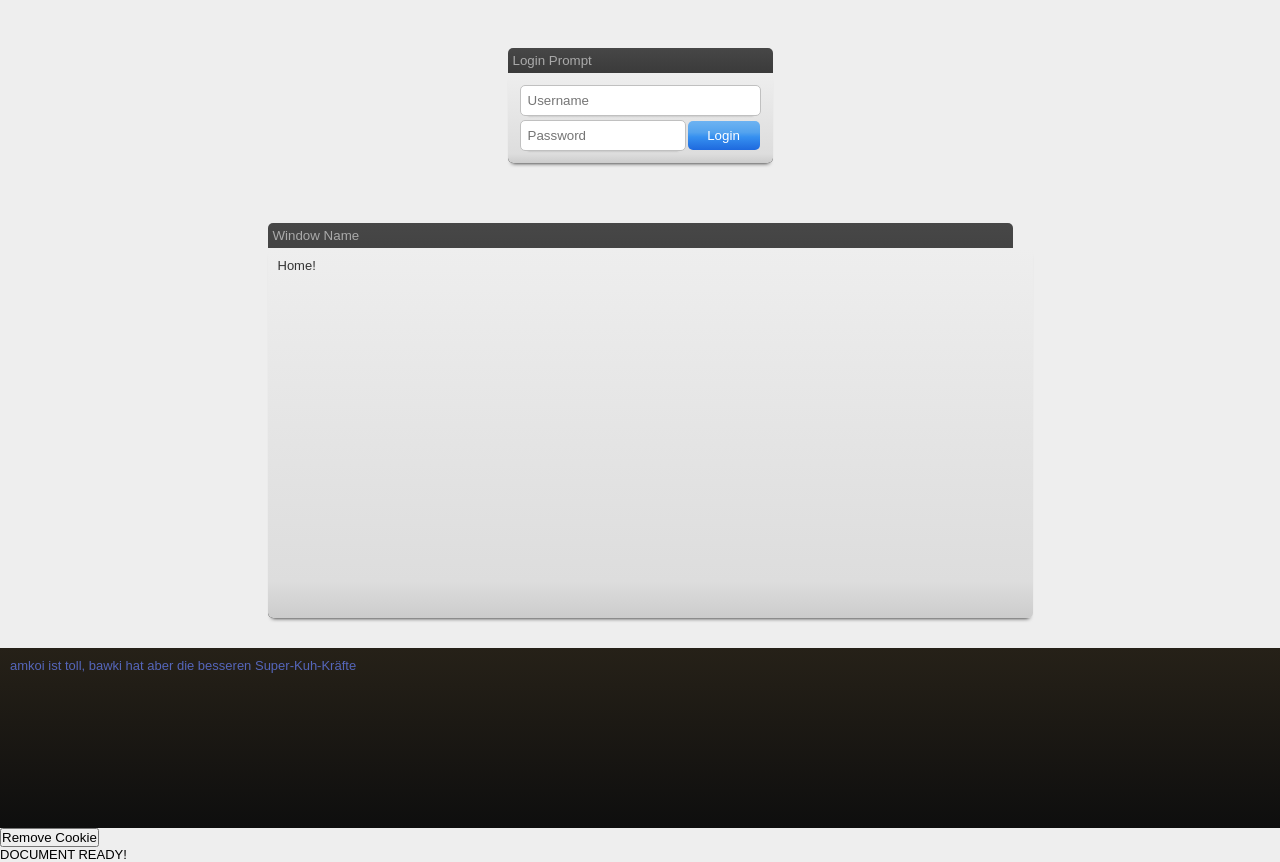
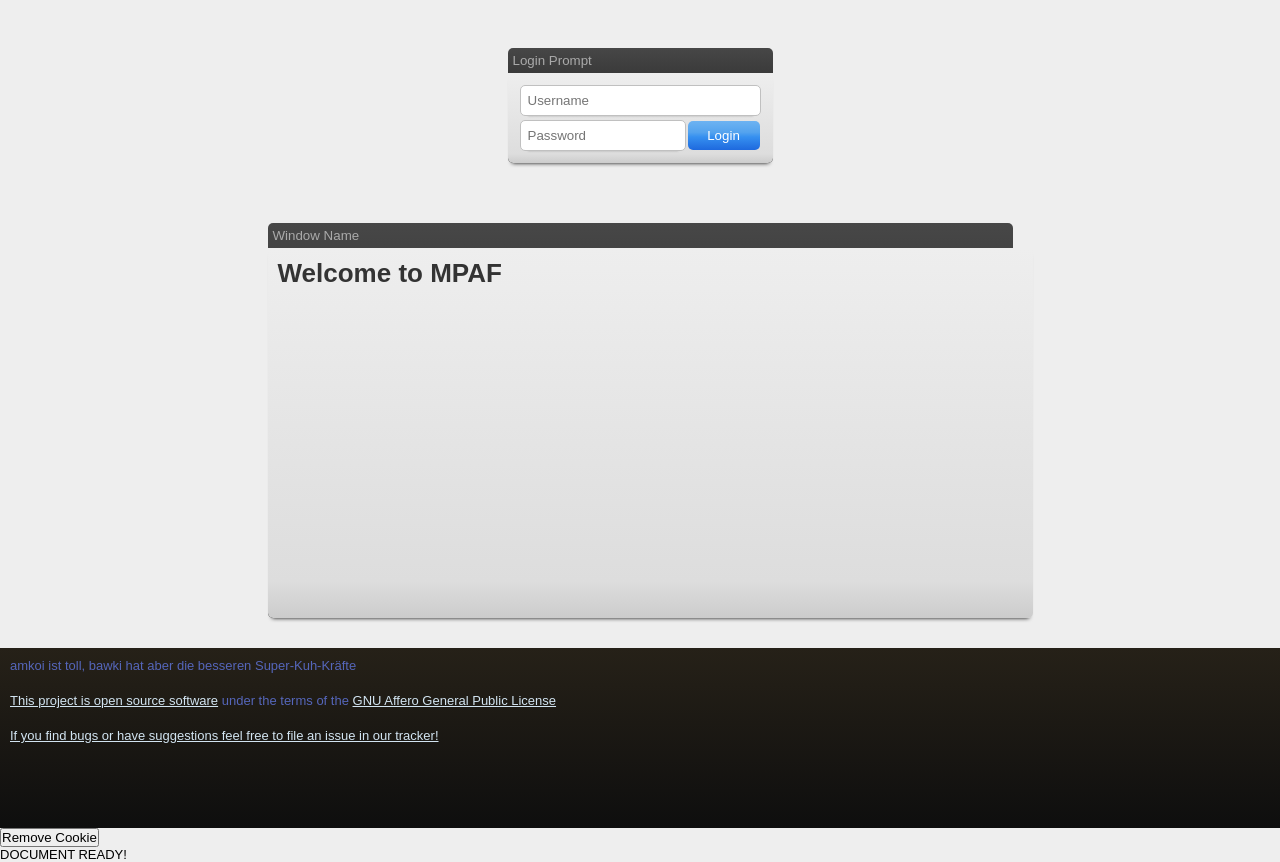
Before and after one commit to bogie/Mumble-Positional-Audio-Framework, a plain HTML site: page web/index.html in a window 1280 px wide. Both pictures are taken after a click on the link "HOME". Shown: the part 84-946 px from the top of the page. Drawn offline with Linux system fonts and the light colour scheme; no server answers.

Commit message:
[Features] Added links to github project/tracker and license conditions

```diff
--- a/web/home.html
+++ b/web/home.html
@@ -14,4 +14,4 @@ GNU Affero General Public License for more details.
 You should have received a copy of the GNU Affero General Public License
 along with MPAF.  If not, see <http://www.gnu.org/licenses/>.
 -->
-Home!
+<h1>Welcome to MPAF</h1>
--- a/web/index.html
+++ b/web/index.html
@@ -86,6 +86,9 @@ window.onhashchange = onHashChanged;
 	<!--/content-->
 		<div class="footer" id="footer">
 			<p>amkoi ist toll, bawki hat aber die besseren Super-Kuh-Kräfte</p>
+			<p><a href="https://github.com/bogie/Mumble-Positional-Audio-Framework">This project is open source software</a> under the terms
+				 of the <a href="http://www.gnu.org/licenses/agpl-3.0.html" target="_blank">GNU Affero General Public License</a></p>
+			<p><a href="https://github.com/bogie/Mumble-Positional-Audio-Framework/issues">If you find bugs or have suggestions feel free to file an issue in our tracker!</a></p>
 		</div>
 		<div id="debug">DOCUMENT LOADING</div>
 	</body>
```
